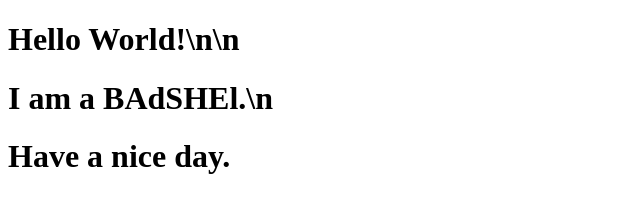
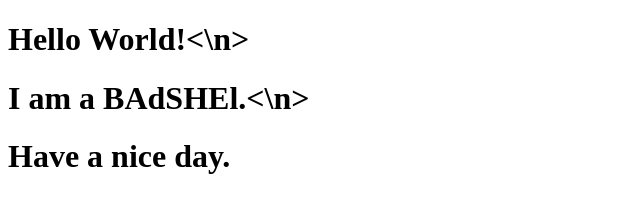
Before and after one commit to BAdSHel/BADSHel.github.io, a plain HTML site: page index.html in a window 1280 px wide. Shown: the whole page, without its empty margins (0-640 px from the left). Drawn offline with Linux system fonts and the light colour scheme.

Commit message:
\n quoted

```diff
--- a/index.html
+++ b/index.html
@@ -5,8 +5,8 @@
     <title>Home</title>
   </head>
   <body>
-    <h1>Hello World!\n\n</h1>
-    <h1>I am a BAdSHEl.\n</h1>
+    <h1>Hello World!<\n></h1>
+    <h1>I am a BAdSHEl.<\n></h1>
     <h1>Have a nice day.</h1>
   </body>
 </html>
```
